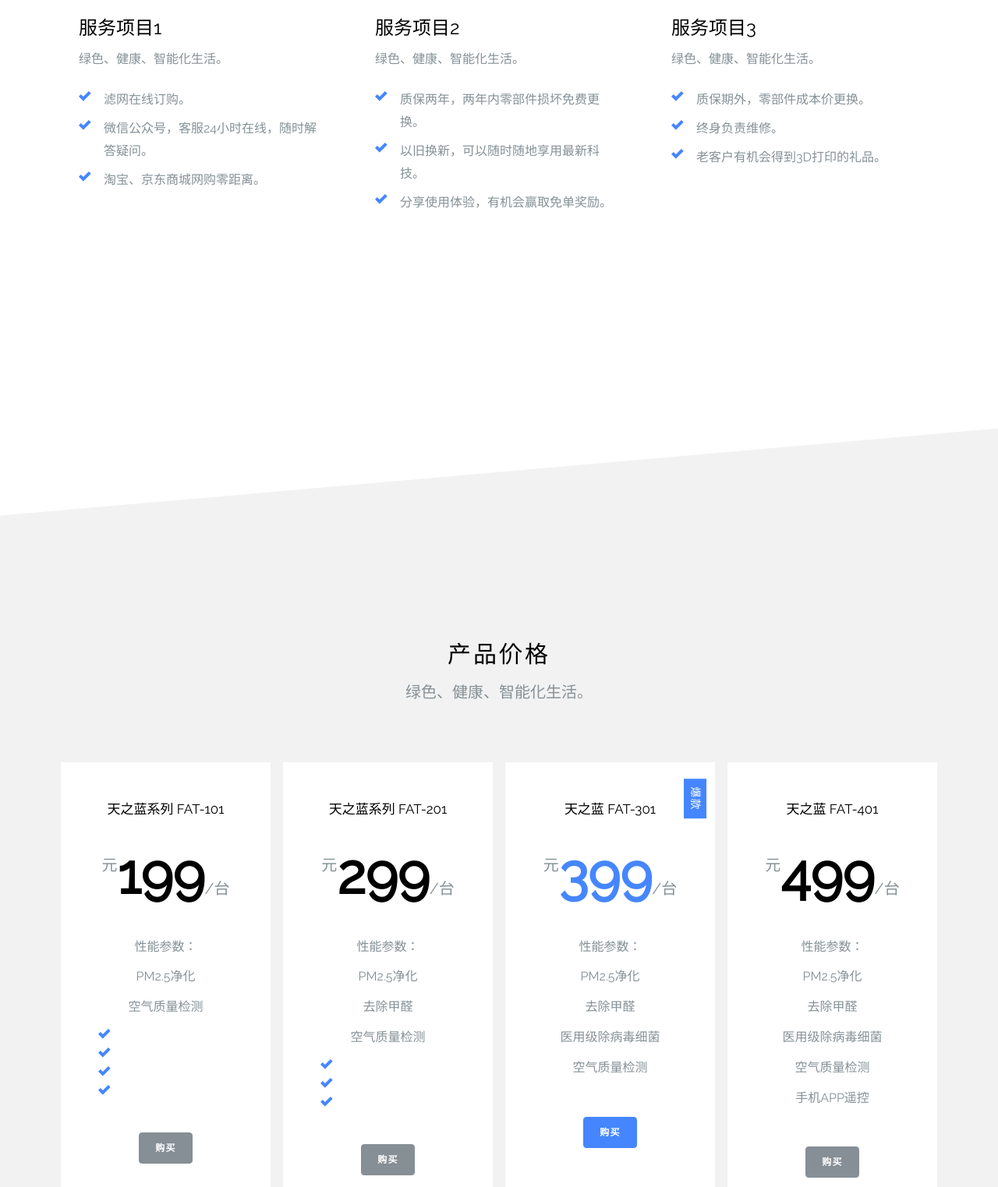
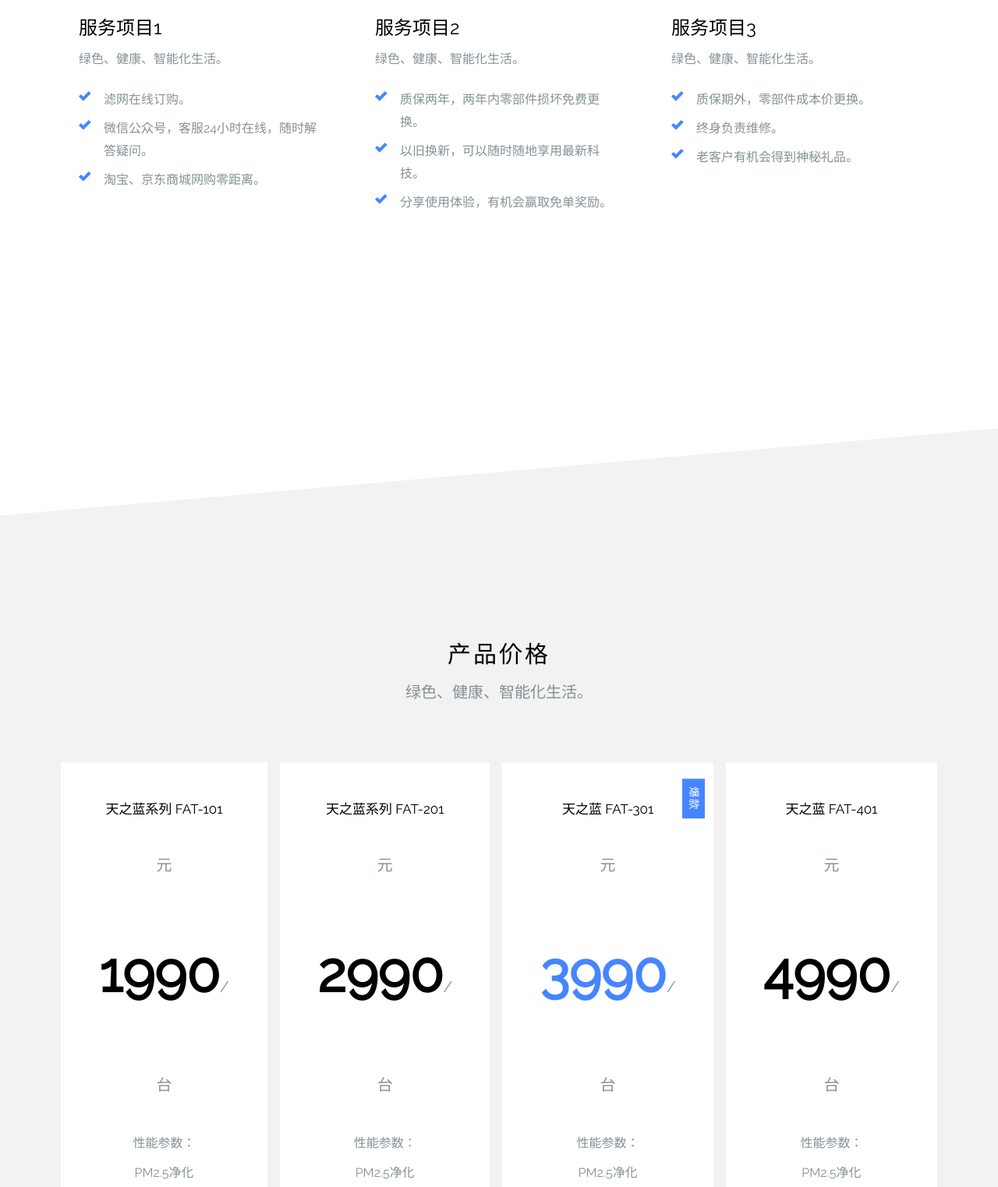
Before and after one commit to NBIcp/blueice.com, a plain HTML site: page english/index_en.html in a window 1280 px wide. Shown: the part 2824-4347 px from the top of the page at 78% size. Drawn offline with Linux system fonts and the light colour scheme; files whose address does not match are found by name.

Commit message:
name changed
Signed-off-by: NBIcp <457053886@qq.com>

```diff
--- a/english/index_en.html
+++ b/english/index_en.html
@@ -195,7 +195,7 @@
               <ul class="list-unstyled ftco-list-check text-left">
                 <li class="d-flex mb-2"><span class="oi oi-check mr-3 text-primary"></span> <span>质保期外，零部件成本价更换。</span></li>
                 <li class="d-flex mb-2"><span class="oi oi-check mr-3 text-primary"></span> <span>终身负责维修。</span></li>
-                <li class="d-flex mb-2"><span class="oi oi-check mr-3 text-primary"></span> <span>老客户有机会得到3D打印的礼品。</span></li>
+                <li class="d-flex mb-2"><span class="oi oi-check mr-3 text-primary"></span> <span>老客户有机会得到神秘礼品。</span></li>
               </ul>
             </div>
           </div>
@@ -221,7 +221,7 @@
           <div class="col-md bg-white p-5 m-2 text-center mb-2 ftco-animate">
             <div class="ftco-pricing">
               <h2>天之蓝系列 FAT-101</h2>
-              <p class="ftco-price-per text-center"><sup>元</sup><strong>199</strong><span>/台</span></p>
+              <p class="ftco-price-per text-center"><sup>元</sup><strong>1990</strong><span>/台</span></p>
               <ul class="list-unstyled mb-5">
                 <li>性能参数：</li>
                 <li>PM2.5净化</li>
@@ -237,7 +237,7 @@
           <div class="col-md bg-white p-5 m-2 text-center mb-2 ftco-animate">
             <div class="ftco-pricing">
               <h2>天之蓝系列 FAT-201</h2>
-              <p class="ftco-price-per text-center"><sup>元</sup><strong>299</strong><span>/台</span></p>
+              <p class="ftco-price-per text-center"><sup>元</sup><strong>2990</strong><span>/台</span></p>
               <ul class="list-unstyled mb-5">
                 <li>性能参数：</li>
                 <li>PM2.5净化</li>
@@ -255,7 +255,7 @@
             <span class="popular-text">爆款</span>
             <div class="ftco-pricing">
               <h2>天之蓝 FAT-301</h2>
-              <p class="ftco-price-per text-center"><sup>元</sup><strong class="text-primary">399</strong><span>/台</span></p>
+              <p class="ftco-price-per text-center"><sup>元</sup><strong class="text-primary">3990</strong><span>/台</span></p>
               <ul class="list-unstyled mb-5">
                 <li>性能参数：</li>
                 <li>PM2.5净化</li>
@@ -269,7 +269,7 @@
           <div class="col-md bg-white p-5 m-2 text-center mb-2 ftco-animate">
             <div class="ftco-pricing">
               <h2>天之蓝 FAT-401</h2>
-              <p class="ftco-price-per text-center"><sup>元</sup><strong>499</strong><span>/台</span></p>
+              <p class="ftco-price-per text-center"><sup>元</sup><strong>4990</strong><span>/台</span></p>
               <ul class="list-unstyled mb-5">
                 <li>性能参数：</li>
                 <li>PM2.5净化</li>
```
